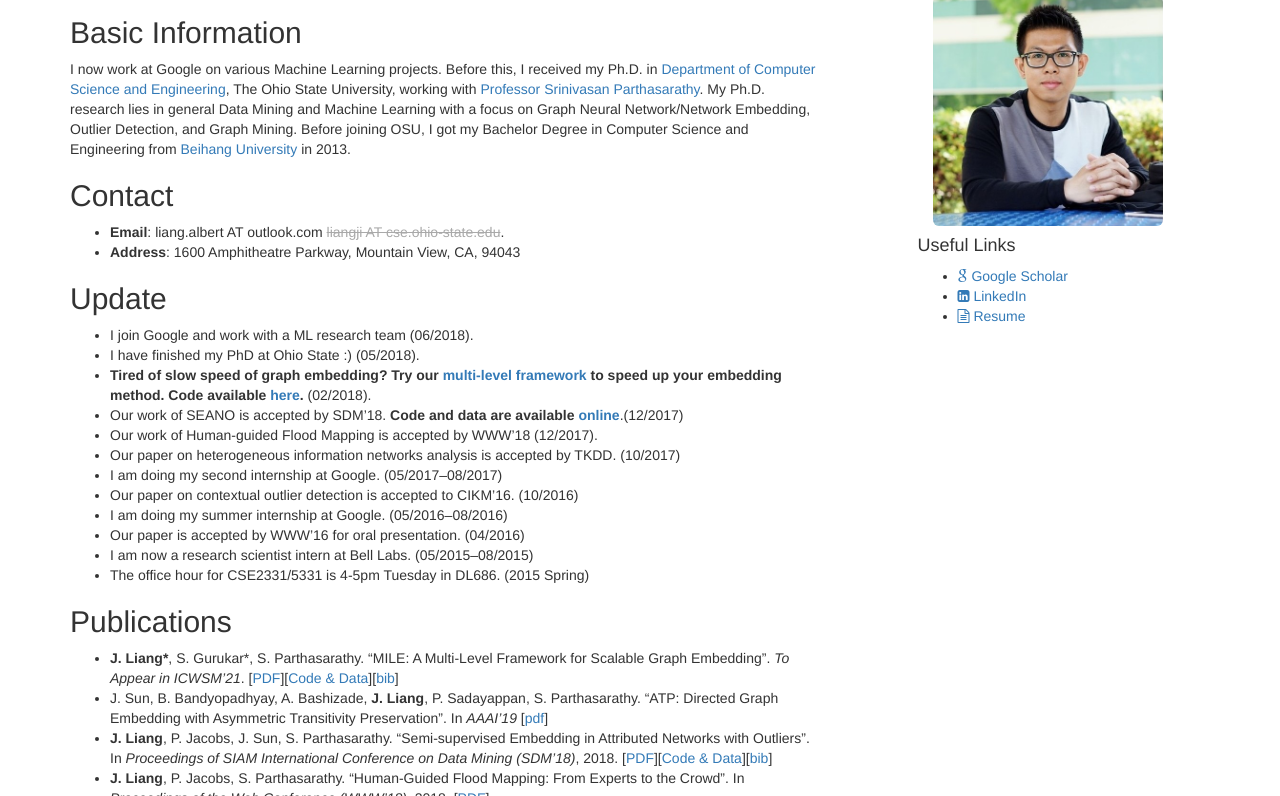
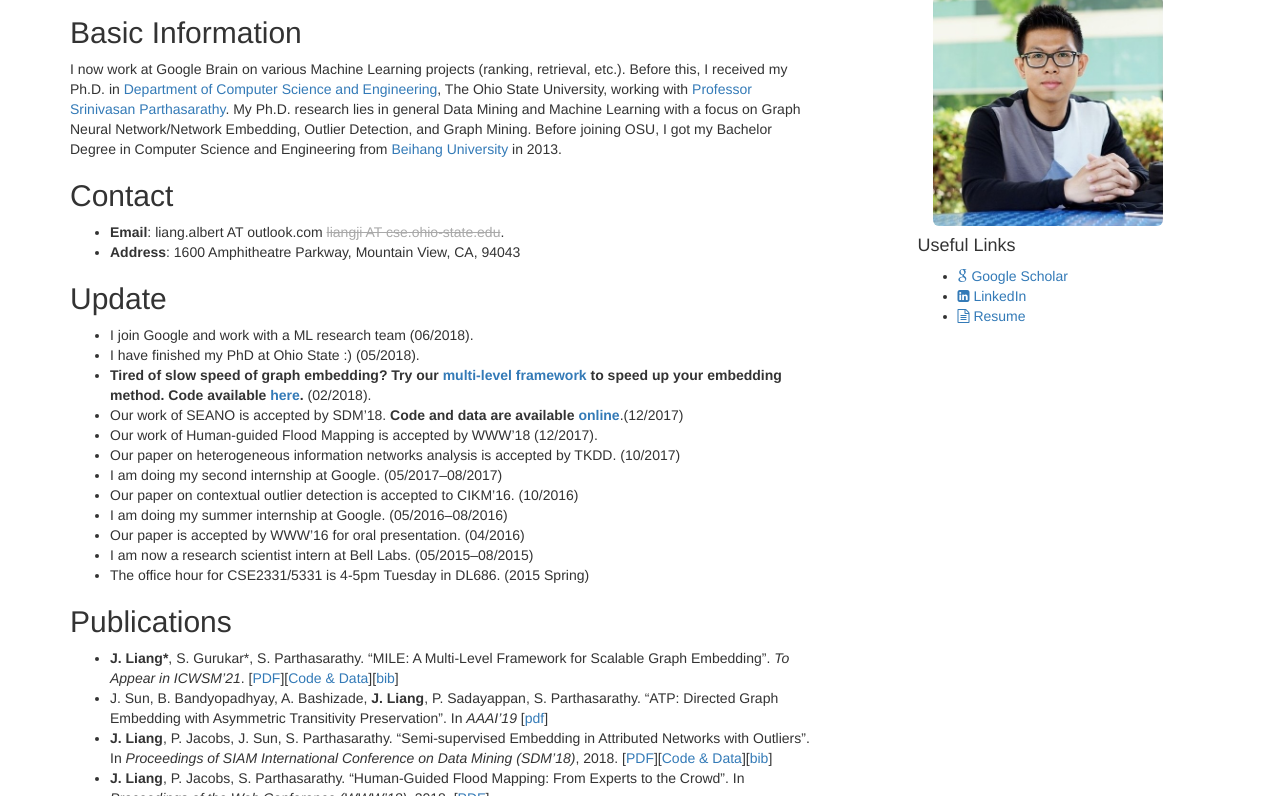
Before and after one commit to BuckeyeDM/BuckeyeDM.github.io, a Jekyll site: the page built from index.md, in a window 1280 px wide and 900 px high, cut to the strip 104-900 px from the top of the window. Built offline with Jekyll 4.4.1, drawn with Linux system fonts in a browser that asks for light colours.

Commit message:
Update index.md

```diff
--- a/index.md
+++ b/index.md
@@ -6,7 +6,7 @@
 ---
 
 ## Basic Information
-I now work at Google on various Machine Learning projects. Before this, I received my Ph.D. in [Department of Computer Science and Engineering](https://cse.osu.edu/), The Ohio State University, working with [Professor Srinivasan Parthasarathy](http://web.cse.ohio-state.edu/~parthasarathy.2/). My Ph.D. research lies in general Data Mining and Machine Learning with a focus on Graph Neural Network/Network Embedding, Outlier Detection, and Graph Mining. Before joining OSU, I got my Bachelor Degree in Computer Science and Engineering from [Beihang University](http://ev.buaa.edu.cn/) in 2013.
+I now work at Google Brain on various Machine Learning projects (ranking, retrieval, etc.). Before this, I received my Ph.D. in [Department of Computer Science and Engineering](https://cse.osu.edu/), The Ohio State University, working with [Professor Srinivasan Parthasarathy](http://web.cse.ohio-state.edu/~parthasarathy.2/). My Ph.D. research lies in general Data Mining and Machine Learning with a focus on Graph Neural Network/Network Embedding, Outlier Detection, and Graph Mining. Before joining OSU, I got my Bachelor Degree in Computer Science and Engineering from [Beihang University](http://ev.buaa.edu.cn/) in 2013.
 
 ## Contact
 * **Email**: liang.albert AT outlook.com  <span style="color:#A9A9A9">~~liangji AT cse.ohio-state.edu~~</span>.
```
